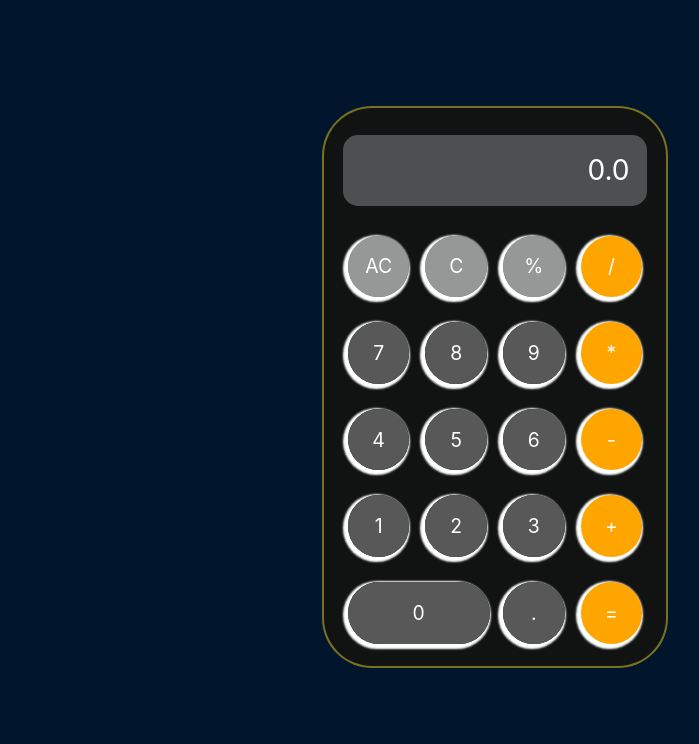
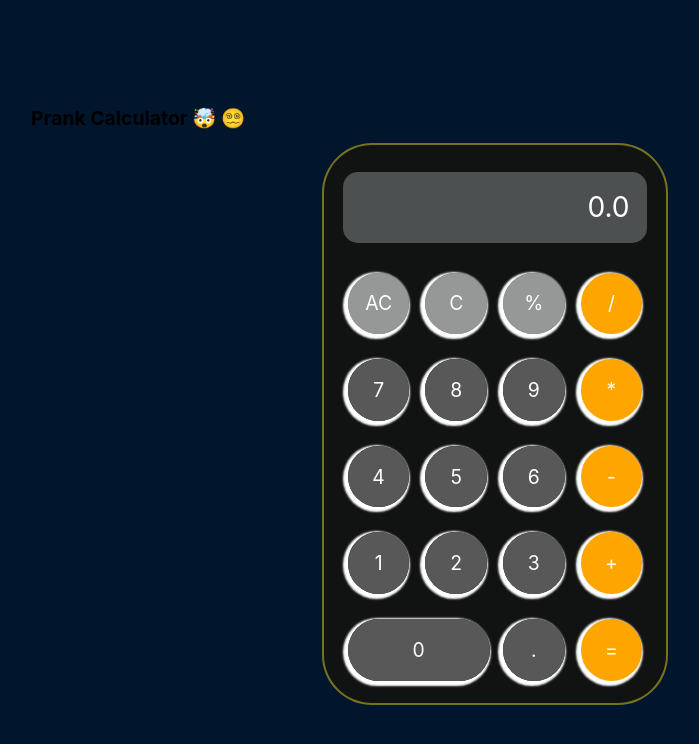
Before and after one commit to krishnashrestha47/react-prank-calculator, a React (Create React App) app: page / in a window 1280 px wide. Shown: the top 744 px of the page, without its empty margins (145-844 px from the left). Built offline with nearby package versions, Linux system fonts and the light colour scheme.

Commit message:
css adjustment for height and display

```diff
--- a/src/App.js
+++ b/src/App.js
@@ -1,4 +1,4 @@
-import { useState, useEffect } from "react";
+import { useState } from "react";
 import "./App.css";
 import music from "./asset/audio.wav";
 import { ButtonArea } from "./components/ButtonArea";
@@ -75,11 +75,16 @@ function App() {
   };
 
   return (
-    <div className="wrapper">
-      <Display str={str} isPrank={isPrank} />
-      {/*correct way is to give different div to input and all the buttons */}
-      <ButtonArea handleOnClick={handleOnClick} />
-    </div>
+    <>
+      <div className="text-center">
+        <h1>Prank Calculator 🤯 😵‍💫 </h1>
+      </div>
+      <div className="wrapper">
+        <Display str={str} isPrank={isPrank} />
+        {/*correct way is to give different div to input and all the buttons */}
+        <ButtonArea handleOnClick={handleOnClick} />
+      </div>
+    </>
   );
 }
 
```
